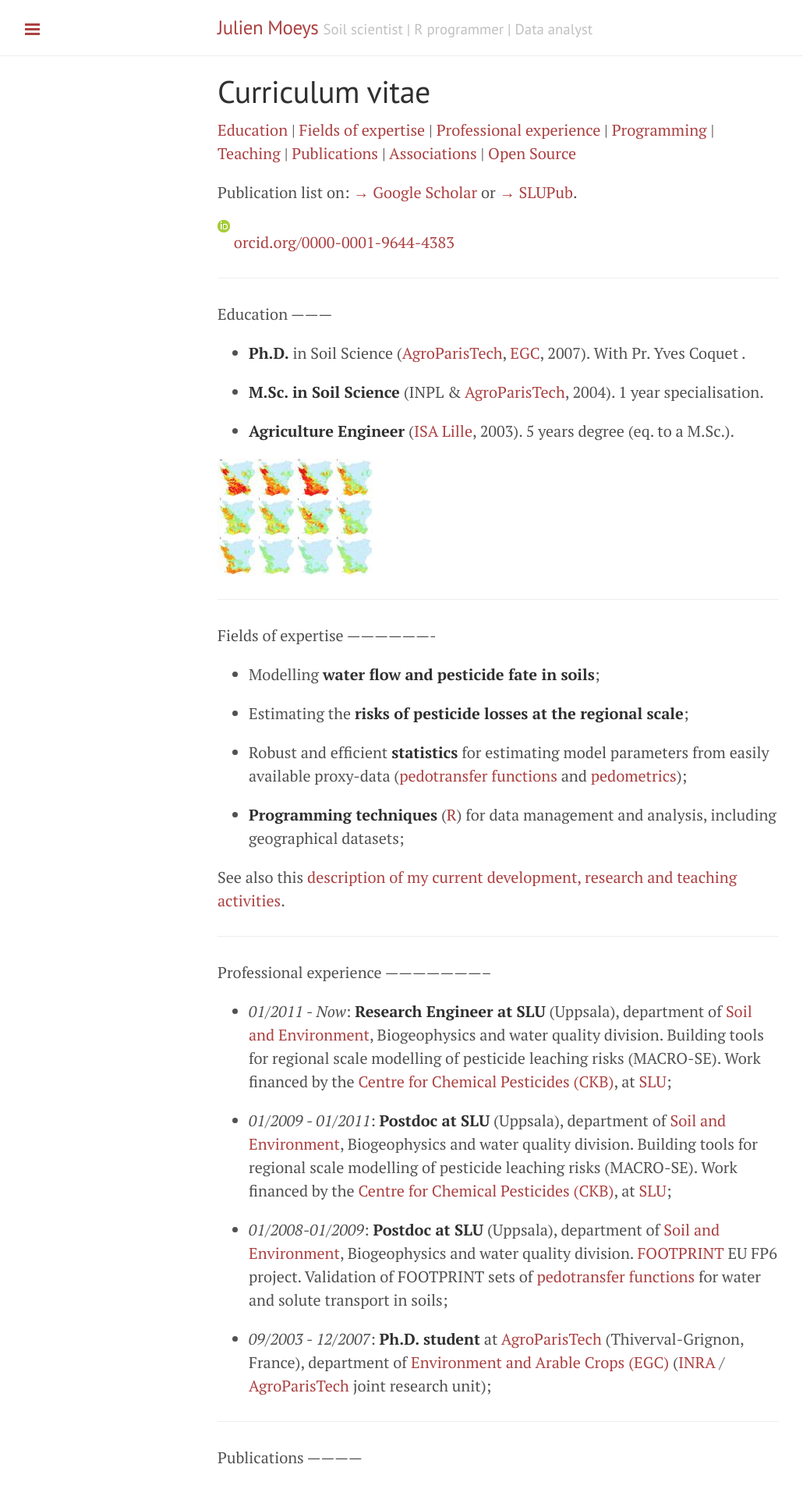
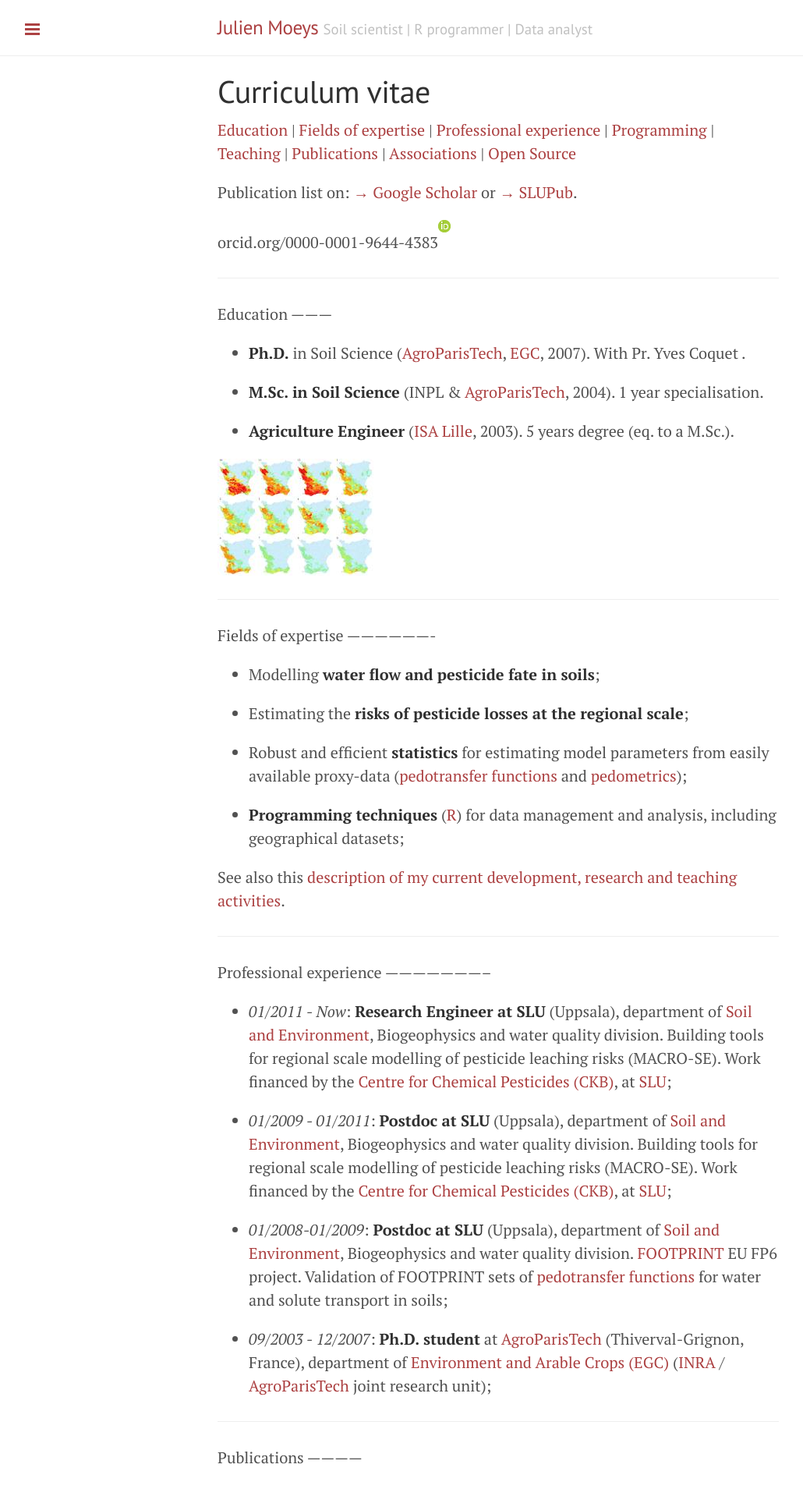
Before and after one commit to julienmoeys/julienmoeys.github.io, a Jekyll site: the page built from CV.md, in a window 1280 px wide. Shown: the top 1909 px of the page at 78% size, without its empty margins (1-1031 px from the left). Built offline with Jekyll 4.4.1, drawn with Linux system fonts in a browser that asks for light colours; Markdown is read by kramdown in place of the engine named in the settings.

Commit message:
format ORCID

```diff
--- a/CV.md
+++ b/CV.md
@@ -14,7 +14,7 @@
 Publication list on: [&rarr; Google Scholar][jmGoogleScholar] or
 [&rarr; SLUPub][jmSLUPub].
 
-<a href="http://orcid.org/0000-0001-9644-4383"><img alt="Julien MOEYS ORCID" src="/assets/img/orcid_16x16(1).png" class="ORCID" /> orcid.org/0000-0001-9644-4383</a>
+orcid.org/0000-0001-9644-4383<a href="http://orcid.org/0000-0001-9644-4383"><img alt="Julien MOEYS ORCID" src="/assets/img/orcid_16x16(1).png" class="ORCID" /></a>
 
 
 
```
